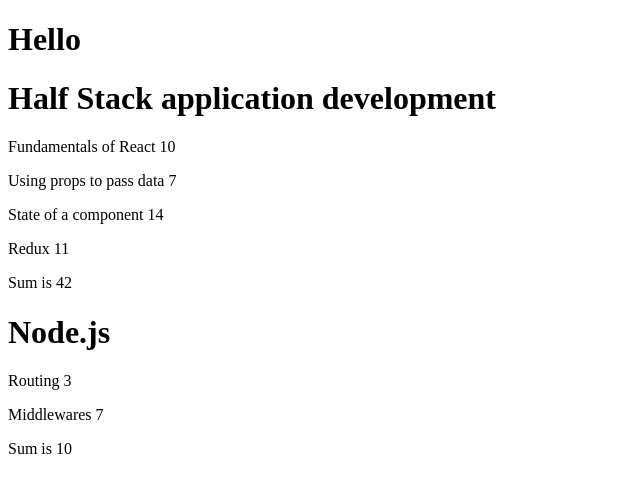
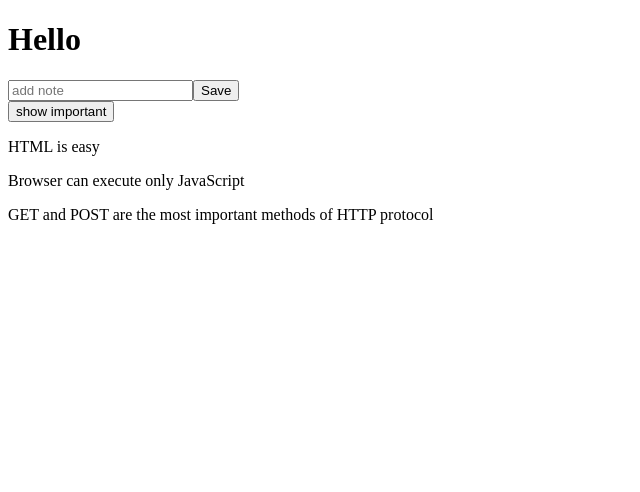
Before and after one commit to thomasMinh1995/my-fullstackOpen-exercises, a React (Vite) app: page / in a window 1280 px wide. Shown: the top 492 px of the page, without its empty margins (0-640 px from the left). Built offline with nearby package versions, Linux system fonts and the light colour scheme.

Commit message:
Sep-06-2024: add db.json and json-server

```diff
--- /dev/null
+++ b/db.json
@@ -0,0 +1,23 @@
+{
+  "notes": [
+    {
+      "id": "1",
+      "content": "HTML is easy",
+      "important": true
+    },
+    {
+      "id": "2",
+      "content": "Browser can execute only JavaScript",
+      "important": true
+    },
+    {
+      "id": "3",
+      "content": "GET and POST are the most important methods of HTTP protocol",
+      "important": false
+    },
+    {
+      "id": 4,
+      "content": "123123"
+    }
+  ]
+}
--- a/package.json
+++ b/package.json
@@ -7,9 +7,12 @@
     "dev": "vite",
     "build": "vite build",
     "lint": "eslint .",
-    "preview": "vite preview"
+    "preview": "vite preview",
+    "server": "json-server -p3001 --watch db.json"
   },
   "dependencies": {
+    "axios": "^1.7.7",
+    "json-server": "^1.0.0-beta.2",
     "react": "^18.3.1",
     "react-dom": "^18.3.1"
   },
--- a/src/App.jsx
+++ b/src/App.jsx
@@ -1,8 +1,8 @@
 // import { useState } from 'react'
 // import Part1 from './Part1'
 
-import Part02Exercies from "./Part02Exercies"
-// import Part02Learning from "./Part02Learning"
+import Part2Exercies from "./Part02Exercies"
+import Part02Learning from "./Part02Learning"
 
 // import Anecdotes from "./Anecdotes"
 
@@ -16,10 +16,10 @@
       {/* <Anecdotes />  */}
 
       {/* //Part 02 learning */}
-      {/* <Part02Learning/> */}
+      <Part02Learning/>
 
       {/* Part 02 exercies */}
-      <Part02Exercies/>
+      {/* <Part02Exercies/> */}
     </>
   )
 }
```
Also changed, not shown: src/services/notes.js (added, +20 -0 lines).
